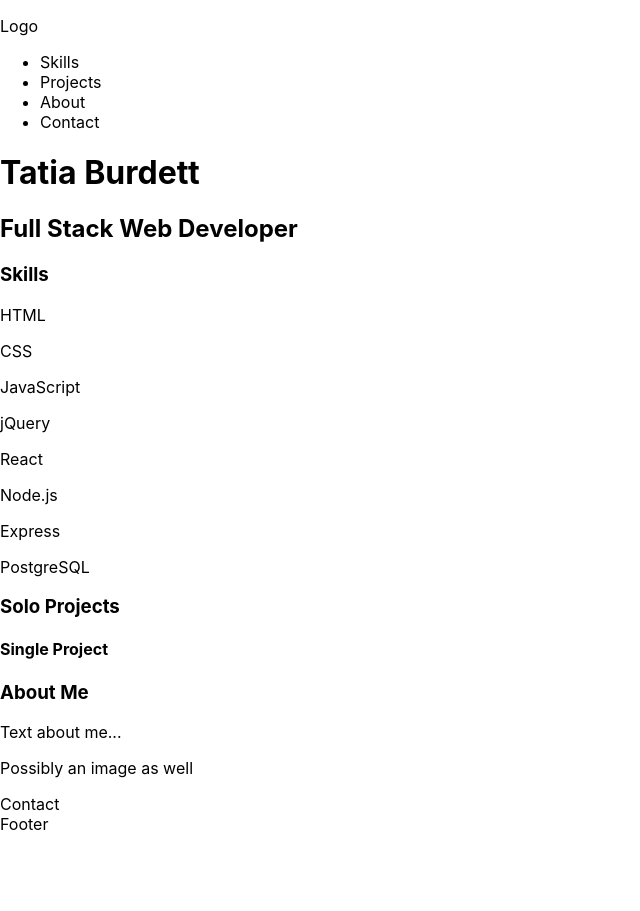
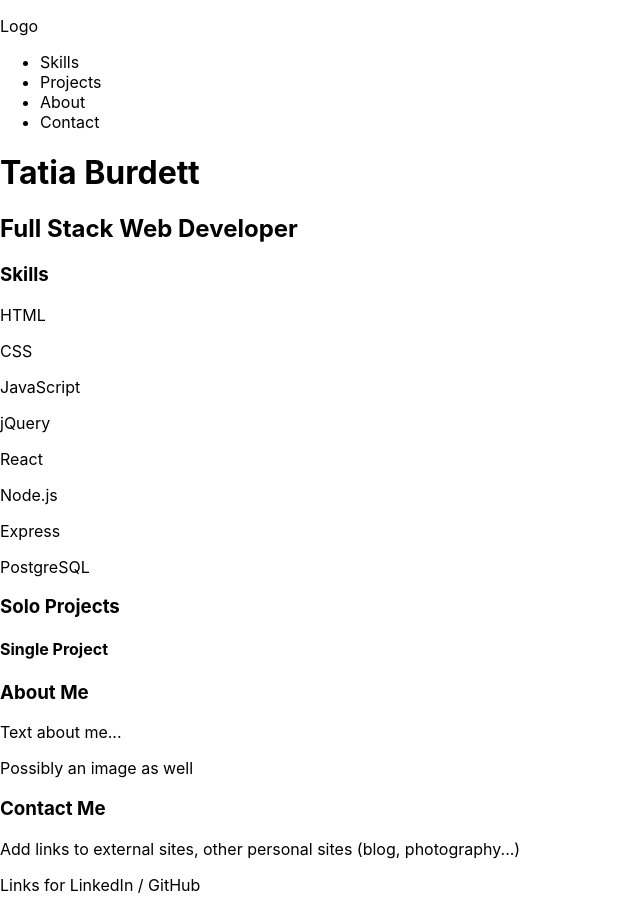
Before and after one commit to tatia-burdett/my-portfolio, a React (Create React App) app: page / in a window 1280 px wide. Shown: the whole page, without its empty margins (0-640 px from the left). Before the commit the page ends 834 px from the top, so only its background shows below. Built offline with nearby package versions, Linux system fonts and the light colour scheme.

Commit message:
contact and footer

```diff
--- a/src/components/Contact/Contact.js
+++ b/src/components/Contact/Contact.js
@@ -3,7 +3,9 @@ import React from 'react'
 class Contact extends React.Component {
   render() {
     return (
-      <div>Contact</div>
+      <section className='contact'>
+        <h3>Contact Me</h3>
+      </section>
     )
   }
 }
--- a/src/components/Footer/Footer.js
+++ b/src/components/Footer/Footer.js
@@ -3,7 +3,10 @@ import React from 'react'
 class Footer extends React.Component {
   render() {
     return (
-      <div>Footer</div>
+      <div className='footer'>
+        <p>Add links to external sites, other personal sites (blog, photography...)</p>
+        <p>Links for LinkedIn / GitHub</p>
+      </div>
     )
   }
 }
```
